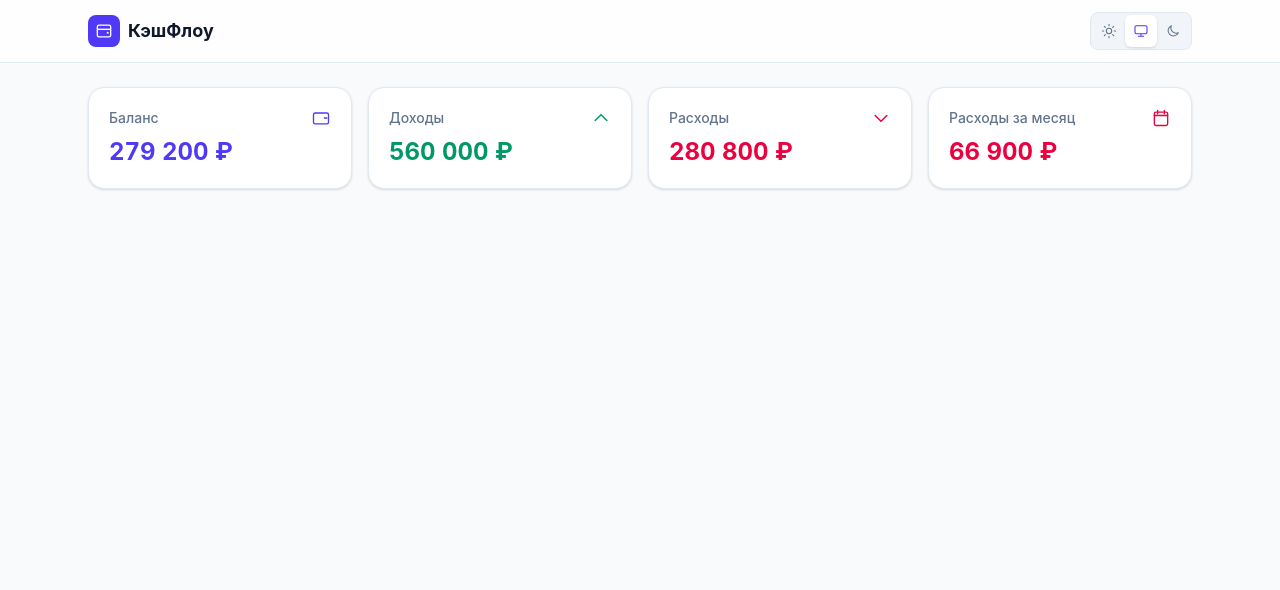
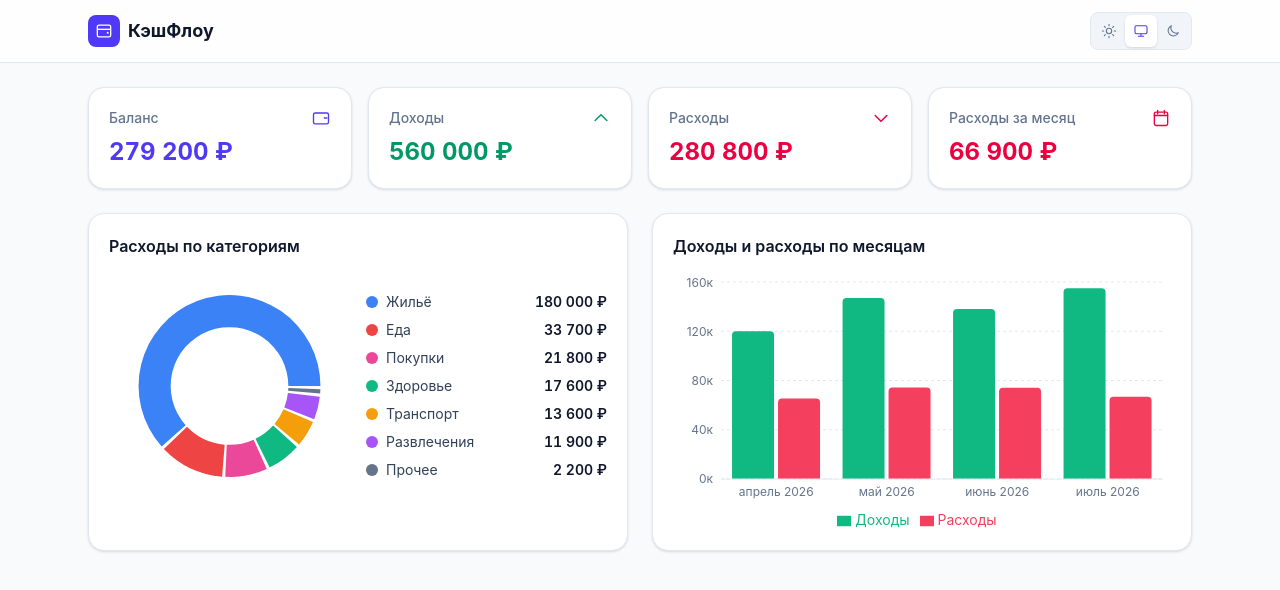
Before and after one commit to Zhukov1995/expense-dashboard, a React (Vite) app: page / in a window 1280 px wide. Shown: the top 590 px of the page. Built offline with nearby package versions, Linux system fonts and the light colour scheme.

Commit message:
feat: add category donut and monthly trend charts

```diff
--- a/package.json
+++ b/package.json
@@ -13,6 +13,7 @@
   "dependencies": {
     "react": "^19.2.7",
     "react-dom": "^19.2.7",
+    "recharts": "^3.9.2",
     "zustand": "^5.0.14"
   },
   "devDependencies": {
--- a/src/App.tsx
+++ b/src/App.tsx
@@ -1,5 +1,7 @@
 import { Header } from "@/components/layout/Header";
 import { KpiCards } from "@/components/kpi/KpiCards";
+import { CategoryChart } from "@/components/charts/CategoryChart";
+import { TrendChart } from "@/components/charts/TrendChart";
 
 export default function App() {
   return (
@@ -7,6 +9,10 @@ export default function App() {
       <Header />
       <main className="mx-auto max-w-6xl space-y-6 px-4 py-6 sm:px-6">
         <KpiCards />
+        <div className="grid grid-cols-1 gap-6 lg:grid-cols-2">
+          <CategoryChart />
+          <TrendChart />
+        </div>
       </main>
     </div>
   );
--- /dev/null
+++ b/src/components/charts/CategoryChart.tsx
@@ -0,0 +1,91 @@
+import { PieChart, Pie, Cell, ResponsiveContainer, Tooltip } from "recharts";
+import { useTransactionsStore } from "@/store/useTransactionsStore";
+import { sumByCategory } from "@/lib/calculations";
+import { getCategory } from "@/lib/categories";
+import { formatRub } from "@/lib/format";
+import { Card } from "@/components/ui/Card";
+import { useIsDark } from "@/lib/useIsDark";
+
+type Slice = {
+  category: string;
+  label: string;
+  total: number;
+  color: string;
+};
+
+export function CategoryChart() {
+  const transactions = useTransactionsStore((s) => s.transactions);
+  const isDark = useIsDark();
+
+  const data: Slice[] = sumByCategory(transactions).map((item) => {
+    const category = getCategory(item.category);
+    return {
+      category: item.category,
+      label: category.label,
+      total: item.total,
+      color: category.color,
+    };
+  });
+
+  const tooltipStyle = {
+    backgroundColor: isDark ? "#1e293b" : "#ffffff",
+    border: `1px solid ${isDark ? "#334155" : "#e2e8f0"}`,
+    borderRadius: "0.5rem",
+    color: isDark ? "#f1f5f9" : "#0f172a",
+    fontSize: "0.875rem",
+  };
+
+  return (
+    <Card>
+      <h2 className="text-base font-semibold text-slate-900 dark:text-slate-100">
+        Расходы по категориям
+      </h2>
+
+      {data.length === 0 ? (
+        <p className="py-16 text-center text-sm text-slate-500 dark:text-slate-400">
+          Пока нет расходов для отображения
+        </p>
+      ) : (
+        <div className="mt-4 flex flex-col items-center gap-4 sm:flex-row">
+          <div className="h-56 w-full sm:w-1/2">
+            <ResponsiveContainer width="100%" height="100%">
+              <PieChart>
+                <Pie
+                  data={data}
+                  dataKey="total"
+                  nameKey="label"
+                  innerRadius="55%"
+                  outerRadius="85%"
+                  paddingAngle={2}
+                  stroke="none"
+                >
+                  {data.map((slice) => (
+                    <Cell key={slice.category} fill={slice.color} />
+                  ))}
+                </Pie>
+                <Tooltip
+                  contentStyle={tooltipStyle}
+                  formatter={(value) => formatRub(Number(value))}
+                />
+              </PieChart>
+            </ResponsiveContainer>
+          </div>
+
+          <ul className="w-full space-y-2 sm:w-1/2">
+            {data.map((slice) => (
+              <li key={slice.category} className="flex items-center justify-between gap-3 text-sm">
+                <span className="flex items-center gap-2 text-slate-700 dark:text-slate-300">
+                  <span className="h-3 w-3 rounded-full" style={{ backgroundColor: slice.color }} />
+                  {slice.label}
+                </span>
+                <span className="font-semibold tabular-nums text-slate-900 dark:text-slate-100">
+                  {formatRub(slice.total)}
+                </span>
+              </li>
+            ))}
+          </ul>
+        </div>
+      )}
+    </Card>
+  );
+}
--- /dev/null
+++ b/src/components/charts/TrendChart.tsx
@@ -0,0 +1,71 @@
+import {
+  BarChart,
+  Bar,
+  XAxis,
+  YAxis,
+  CartesianGrid,
+  Tooltip,
+  Legend,
+  ResponsiveContainer,
+} from "recharts";
+import { useTransactionsStore } from "@/store/useTransactionsStore";
+import { sumByMonth } from "@/lib/calculations";
+import { formatMonth, formatRub } from "@/lib/format";
+import { Card } from "@/components/ui/Card";
+import { useIsDark } from "@/lib/useIsDark";
+
+const INCOME_COLOR = "#10b981";
+const EXPENSE_COLOR = "#f43f5e";
+
+export function TrendChart() {
+  const transactions = useTransactionsStore((s) => s.transactions);
+  const isDark = useIsDark();
+
+  const data = sumByMonth(transactions).map((item) => ({
+    month: formatMonth(`${item.month}-01`).replace(" г.", ""),
+    Доходы: item.income,
+    Расходы: item.expense,
+  }));
+
+  const axisColor = isDark ? "#94a3b8" : "#64748b";
+  const gridColor = isDark ? "#1e293b" : "#e2e8f0";
+  const tooltipStyle = {
+    backgroundColor: isDark ? "#1e293b" : "#ffffff",
+    border: `1px solid ${isDark ? "#334155" : "#e2e8f0"}`,
+    borderRadius: "0.5rem",
+    color: isDark ? "#f1f5f9" : "#0f172a",
+    fontSize: "0.875rem",
+  };
+
+  return (
+    <Card>
+      <h2 className="text-base font-semibold text-slate-900 dark:text-slate-100">
+        Доходы и расходы по месяцам
+      </h2>
+
+      <div className="mt-4 h-64 w-full">
+        <ResponsiveContainer width="100%" height="100%">
+          <BarChart data={data} margin={{ top: 8, right: 8, left: 8, bottom: 0 }}>
+            <CartesianGrid strokeDasharray="3 3" stroke={gridColor} vertical={false} />
+            <XAxis dataKey="month" tick={{ fill: axisColor, fontSize: 12 }} tickLine={false} axisLine={{ stroke: gridColor }} />
+            <YAxis
+              tick={{ fill: axisColor, fontSize: 12 }}
+              tickLine={false}
+              axisLine={false}
+              tickFormatter={(v: number) => `${v / 1000}к`}
+              width={40}
+            />
+            <Tooltip
+              contentStyle={tooltipStyle}
+              cursor={{ fill: isDark ? "#334155" : "#f1f5f9", opacity: 0.4 }}
+              formatter={(value) => formatRub(Number(value))}
+            />
+            <Legend wrapperStyle={{ fontSize: "0.875rem", color: axisColor }} />
+            <Bar dataKey="Доходы" fill={INCOME_COLOR} radius={[4, 4, 0, 0]} />
+            <Bar dataKey="Расходы" fill={EXPENSE_COLOR} radius={[4, 4, 0, 0]} />
+          </BarChart>
+        </ResponsiveContainer>
+      </div>
+    </Card>
+  );
+}
--- /dev/null
+++ b/src/lib/useIsDark.ts
@@ -0,0 +1,19 @@
+import { useSyncExternalStore } from "react";
+
+function subscribe(callback: () => void): () => void {
+  const observer = new MutationObserver(callback);
+  observer.observe(document.documentElement, {
+    attributes: true,
+    attributeFilter: ["class"],
+  });
+  return () => observer.disconnect();
+}
+
+function getSnapshot(): boolean {
+  return document.documentElement.classList.contains("dark");
+}
+
+/** Реактивно возвращает true, если активна тёмная тема (класс `dark` на <html>). */
+export function useIsDark(): boolean {
+  return useSyncExternalStore(subscribe, getSnapshot, () => false);
+}
```
Also changed, not shown: 1 other file (tests, documents, lock files or other folders).
